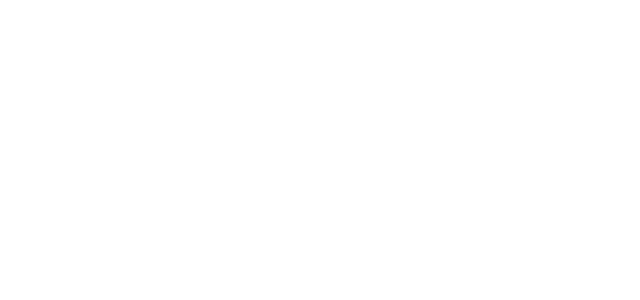
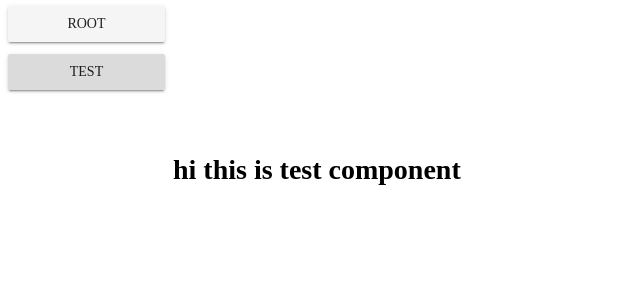
Before and after one commit to ssthouse/d3-practice, a Vue app: page /#/test in a window 1280 px wide. Shown: the top 300 px of the page, without its empty margins (0-640 px from the left). Built offline with nearby package versions, Linux system fonts and the light colour scheme.

Commit message:
Add simple router.

```diff
--- a/index.html
+++ b/index.html
@@ -4,8 +4,9 @@
     <meta charset="utf-8">
     <meta name="viewport" content="width=device-width,initial-scale=1.0">
     <title>vue-d3-template</title>
+    <link href='https://fonts.googleapis.com/css?family=Roboto:300,400,500,700|Material+Icons' rel="stylesheet">
   </head>
-  <body>
+  <body style="">
     <div id="app"></div>
     <!-- built files will be auto injected -->
   </body>
--- a/src/App.vue
+++ b/src/App.vue
@@ -1,6 +1,12 @@
 <template>
   <div id="app">
-    <router-view/>
+    <div class="menu">
+      <v-btn to="root">Root</v-btn>
+      <v-btn to="test">Test</v-btn>
+    </div>
+    <div class="router-view">
+      <router-view/>
+    </div>
   </div>
 </template>
 
@@ -11,17 +17,25 @@
 </script>
 
 <style>
-body {
-  width: 100%;
+html, body {
   height: 100%;
 }
 
 #app {
-  font-family: 'Avenir', Helvetica, Arial, sans-serif;
-  -webkit-font-smoothing: antialiased;
-  -moz-osx-font-smoothing: grayscale;
-  text-align: center;
-  color: #2c3e50;
+  width: 100%;
+  height: 100%;
+  display: flex;
+  flex-direction: row;
+}
+
+.menu {
+  width: 200px;
+  height: 100%;
+  display: flex;
+  flex-direction: column;
+}
+
+.router-view {
   width: 100%;
   height: 100%;
 }
--- /dev/null
+++ b/src/components/Test.vue
@@ -0,0 +1,21 @@
+<template>
+<div>
+  <svg id="testSvg"></svg>
+  <h1>hi this is test component</h1>
+</div>
+</template>
+
+<script>
+export default {
+  name: 'Test',
+  data () {
+    return {}
+  },
+  mounted () {
+  }
+}
+</script>
+
+<!-- Add "scoped" attribute to limit CSS to this component only -->
+<style scoped>
+</style>
--- a/src/main.js
+++ b/src/main.js
@@ -5,9 +5,9 @@
 import router from './router'
 import * as d3 from 'd3'
 import Vuetify from 'vuetify'
+import 'vuetify/dist/vuetify.min.css'
 
 Vue.use(Vuetify)
-import 'vuetify/dist/vuetify.min.css'
 
 Vue.config.productionTip = false
 Vue.prototype.$d3 = d3
--- a/src/router/index.js
+++ b/src/router/index.js
@@ -1,6 +1,7 @@
 import Vue from 'vue'
 import Router from 'vue-router'
 import Root from '@/components/Root'
+import Test from '@/components/Test'
 
 Vue.use(Router)
 
@@ -8,8 +9,18 @@
   routes: [
     {
       path: '/',
+      name: 'index',
+      redirect: '/root'
+    },
+    {
+      path: '/root',
       name: 'Root',
       component: Root
+    },
+    {
+      path: '/test',
+      name: 'Test',
+      component: Test
     }
   ]
 })
```
